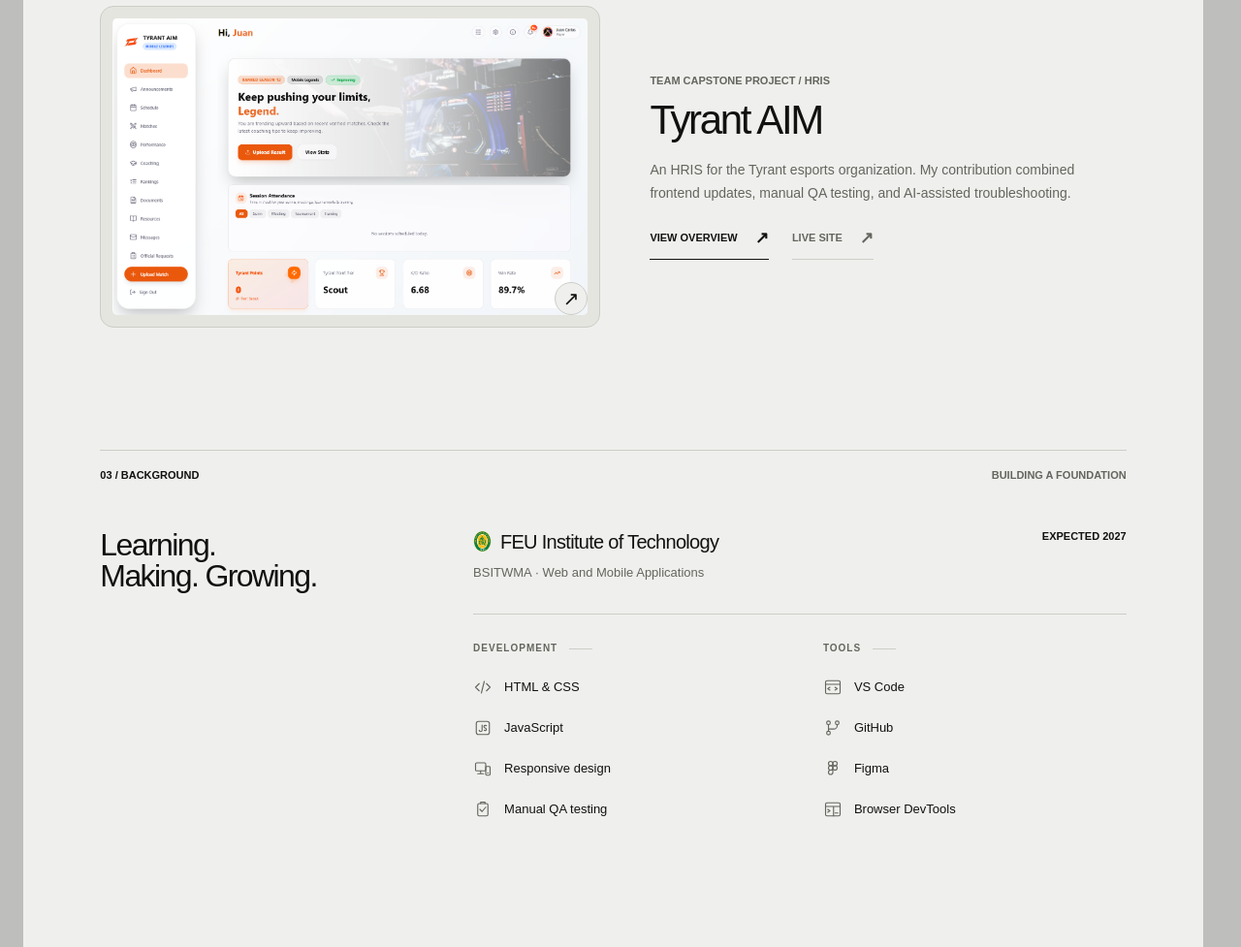
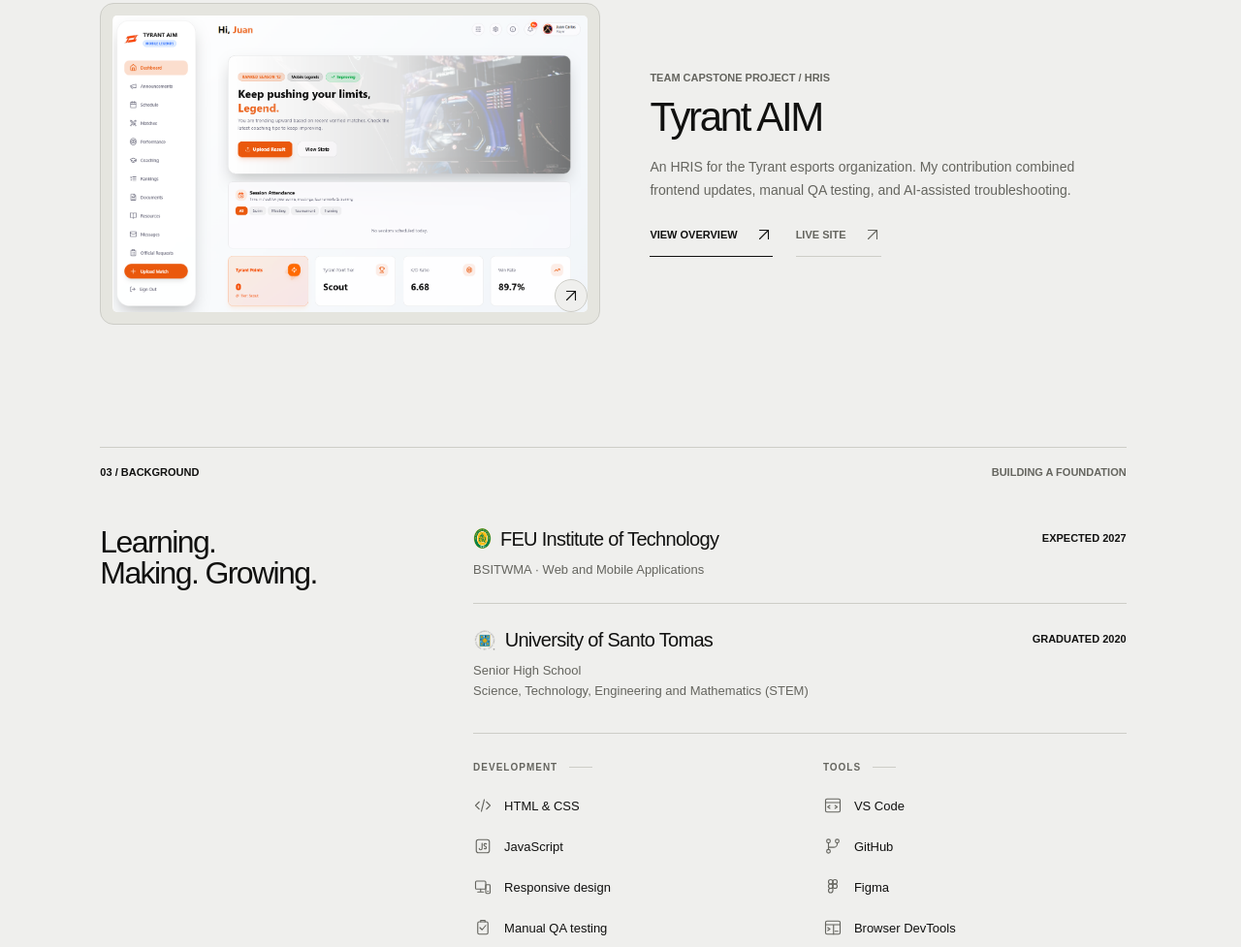
Before and after one commit to asapr4y/portfolio, a plain HTML site: page index.html in a window 1280 px wide. Shown: the part 2134-3111 px from the top of the page at 97% size. Drawn offline with Linux system fonts and the light colour scheme.

Commit message:
UI changes again

```diff
--- a/index.html
+++ b/index.html
@@ -5,7 +5,7 @@
   <meta name="viewport" content="width=device-width, initial-scale=1.0">
   <meta name="description" content="Raymond Talapian — aspiring tech professional interested in web development and quality assurance. Student at FEU Institute of Technology, Manila. Selected work and IT internship portfolio.">
   <meta name="theme-color" content="#efefed">
-  <title>Raymond Talapian | Aspiring Tech Professional</title>
+  <title>Raymond Talapian</title>
   <link rel="icon" href="favicon.ico" sizes="16x16 32x32 48x48">
   <link rel="icon" href="assets/favicon.svg" type="image/svg+xml" sizes="any">
   <script src="assets/intro.js"></script>
@@ -13,7 +13,7 @@
     :root { --paper: #efefed; --ink: #111110; --muted: #65655f; --line: #cdcdc7; --gutter: clamp(24px, 6.2vw, 88px); }
     * { box-sizing: border-box; }
     html { scroll-behavior: smooth; scroll-padding-top: 32px; scrollbar-gutter: stable; }
-    body { margin: 0; padding: 24px; background: #bebebc; color: var(--ink); font-family: Arial, Helvetica, sans-serif; -webkit-font-smoothing: antialiased; }
+    body { margin: 0; padding: 24px; background: var(--paper); color: var(--ink); font-family: Arial, Helvetica, sans-serif; -webkit-font-smoothing: antialiased; }
     ::selection { background: var(--ink); color: var(--paper); }
     a { color: inherit; text-decoration: none; }
     button { color: inherit; font: inherit; }
@@ -25,13 +25,13 @@
     .micro { font-size: 11px; font-weight: 600; line-height: 1.35; text-transform: uppercase; }
     .skip-link { position: absolute; top: -80px; left: 32px; padding: 12px 18px; background: var(--ink); color: white; z-index: 10; }
     .skip-link:focus { top: 32px; }
-    .site-intro { position: fixed; inset: 0; z-index: 100; display: grid; place-items: center; padding: 24px; overflow: hidden; visibility: hidden; background: var(--ink); color: var(--paper); pointer-events: none; }
+    .site-intro { position: fixed; inset: 0; z-index: 100; display: grid; place-items: center; padding: 24px; overflow: hidden; visibility: hidden; background: var(--paper); color: var(--ink); pointer-events: none; }
     .intro-identity { width: min(100%, 1100px); text-align: center; }
     .intro-mark { display: block; width: 32px; height: 32px; margin: 0 auto clamp(28px, 4vw, 48px); opacity: 0; }
     .intro-name { display: flex; justify-content: center; gap: .24em; margin: 0; font-size: clamp(28px, 7.5vw, 104px); font-weight: 400; letter-spacing: -.065em; line-height: 1.15; }
     .intro-line { display: block; overflow: hidden; padding: 0 .04em .08em; margin: 0 -.04em -.08em; }
     .intro-line > span { display: block; transform: translateY(115%); }
-    .intro-rule { width: 72px; height: 1px; margin: clamp(28px, 4vw, 48px) auto 0; background: #efefed65; transform: scaleX(0); }
+    .intro-rule { width: 72px; height: 1px; margin: clamp(28px, 4vw, 48px) auto 0; background: var(--line); transform: scaleX(0); }
     .intro-active .site-intro { visibility: visible; }
     .intro-active.intro-ready .site-intro { animation: intro-curtain 900ms 2800ms cubic-bezier(.76,0,.24,1) both; }
     .intro-ready .intro-identity { animation: intro-identity-out 500ms 2550ms ease-in both; }
@@ -44,6 +44,8 @@
     @keyframes intro-rule { to { transform: scaleX(1); } }
     @keyframes intro-identity-out { to { opacity: 0; transform: translateY(-12px); } }
     @keyframes intro-curtain { from { transform: translateY(0); } to { transform: translateY(-101%); visibility: hidden; } }
+    .icon-arrow { display: inline-block; flex-shrink: 0; width: 18px; height: 18px; fill: none; stroke: currentColor; stroke-width: 1.5; stroke-linecap: round; stroke-linejoin: round; vertical-align: middle; }
+    .footer .icon-arrow { width: 14px; height: 14px; }
     .header { display: flex; align-items: center; gap: 52px; min-height: 100px; }
     .brand { font-size: 13px; font-weight: 700; letter-spacing: -.035em; text-transform: uppercase; }
     .nav { display: flex; gap: 28px; }
@@ -103,7 +105,7 @@
     .statement .soft { color: var(--muted); }
     .about-details { display: grid; grid-template-columns: 1fr 1fr; gap: 36px; margin-top: 36px; font-size: 14px; line-height: 1.65; }
     .text-link { display: inline-flex; align-items: center; gap: 18px; margin-top: 22px; padding-bottom: 5px; border-bottom: 1px solid var(--ink); font-size: 11px; font-weight: 600; text-transform: uppercase; }
-    .text-link span { font-size: 17px; transition: transform 180ms; }
+    .text-link span { display: inline-flex; transition: transform 180ms; }
     .text-link:hover span { transform: translate(3px, -3px); }
     .section-heading { display: flex; align-items: baseline; justify-content: space-between; gap: 20px; padding-block: 32px 42px; }
     .section-heading h2 { font-size: clamp(40px, 6vw, 80px); line-height: .95; font-weight: 500; letter-spacing: -.065em; }
@@ -151,11 +153,14 @@
     .project-thumb span { font-size: 11px; font-weight: 500; line-height: 1.4; }
     .background-grid { display: grid; grid-template-columns: 1fr 2fr; gap: 48px; padding-top: 30px; }
     .background-grid h2 { font-size: 32px; font-weight: 500; line-height: 1; letter-spacing: -.05em; }
-    .education-row { display: flex; justify-content: space-between; gap: 30px; }
+    .education-list { display: grid; gap: 24px; }
+    .education-row { display: flex; flex-wrap: wrap; align-items: flex-start; justify-content: space-between; gap: 12px 24px; }
+    .education-row > div { flex: 1 1 260px; min-width: 0; }
+    .education-row + .education-row { padding-top: 24px; border-top: 1px solid var(--line); }
     .education-row h3 { display: flex; align-items: center; gap: 9px; font-size: 20px; font-weight: 500; letter-spacing: -.035em; line-height: 1.3; }
     .education-row .school-seal { width: auto; height: 1.15em; flex-shrink: 0; object-fit: contain; }
     .education-row p { margin-top: 9px; color: var(--muted); font-size: 13px; line-height: 1.6; }
-    .education-row .micro { white-space: nowrap; }
+    .education-row .micro { flex-shrink: 0; padding-top: 5px; white-space: nowrap; }
     .skills { display: grid; grid-template-columns: repeat(2, minmax(0, 1fr)); gap: clamp(28px, 4vw, 48px); margin-top: 32px; padding-top: 28px; border-top: 1px solid var(--line); }
     .skills h3 { display: flex; align-items: center; gap: 12px; margin-bottom: 16px; color: var(--muted); font-size: 10px; letter-spacing: .1em; }
     .skills h3::after { width: 24px; height: 1px; background: var(--line); content: ""; }
@@ -239,7 +244,8 @@
       .hero h1 { font-size: 10vw; }
       .hero-meta { font-size: 8px; gap: 12px; }
       .about-details { grid-template-columns: 1fr; gap: 18px; }
-      .education-row { flex-direction: column; }
+      .education-row { flex-direction: column; gap: 8px; }
+      .education-row > div { flex-basis: auto; }
       .skills { column-gap: 20px; row-gap: 28px; }
       .contact-main h2 { font-size: 13vw; }
     }
@@ -306,7 +312,7 @@
           <p class="section-note">A student, a curious builder, and a work in progress.</p>
           <div><p class="statement">I’m interested in web development and quality assurance. <span class="soft">Always learning. Finding better ways to build usable websites and make sure they work as intended.</span></p>
             <div class="about-details"><p>I'm Raymond, a BSITWMA student at FEU Institute of Technology in Manila. My focus is on thoughtful interfaces, responsive layouts, and the details that make a product easy to use.</p><p>I'm looking for an IT internship for the third term of 2027, where I can contribute, learn from a team, and turn classroom experience into practical work.</p></div>
-            <a class="text-link" href="mailto:raymond.talapian@gmail.com">Get in touch <span aria-hidden="true">↗</span></a>
+            <a class="text-link" href="mailto:raymond.talapian@gmail.com">Get in touch <span aria-hidden="true"><svg class="icon-arrow" viewBox="0 0 24 24" aria-hidden="true" focusable="false"><path d="M6 18 18 6M6 6h12v12"/></svg></span></a>
           </div>
         </div>
       </section>
@@ -316,15 +322,15 @@
         <article class="featured-project" aria-labelledby="tyrant-title">
           <button class="project-cover" type="button" data-project-open aria-haspopup="dialog" aria-controls="tyrant-dialog" aria-label="Open the Tyrant AIM project overview">
             <img src="assets/tyrant-aim/dashboard.png" alt="Tyrant AIM player dashboard" width="1383" height="865" loading="lazy" decoding="async">
-            <span class="project-image-arrow" aria-hidden="true">&#8599;</span>
+            <span class="project-image-arrow" aria-hidden="true"><svg class="icon-arrow" viewBox="0 0 24 24" aria-hidden="true" focusable="false"><path d="M6 18 18 6M6 6h12v12"/></svg></span>
           </button>
           <div class="project-summary">
             <p class="micro">Team capstone project / HRIS</p>
             <h3 id="tyrant-title">Tyrant AIM</h3>
             <p class="project-description">An HRIS for the Tyrant esports organization. My contribution combined frontend updates, manual QA testing, and AI-assisted troubleshooting.</p>
             <div class="project-actions">
-              <button class="text-link" type="button" data-project-open aria-haspopup="dialog" aria-controls="tyrant-dialog">View overview <span aria-hidden="true">&#8599;</span></button>
-              <a class="text-link project-live" href="https://tyrantaim.tech" target="_blank" rel="noopener noreferrer" aria-label="Visit Tyrant AIM (opens in a new tab)">Live site <span aria-hidden="true">&#8599;</span></a>
+              <button class="text-link" type="button" data-project-open aria-haspopup="dialog" aria-controls="tyrant-dialog">View overview <span aria-hidden="true"><svg class="icon-arrow" viewBox="0 0 24 24" aria-hidden="true" focusable="false"><path d="M6 18 18 6M6 6h12v12"/></svg></span></button>
+              <a class="text-link project-live" href="https://tyrantaim.tech" target="_blank" rel="noopener noreferrer" aria-label="Visit Tyrant AIM (opens in a new tab)">Live site <span aria-hidden="true"><svg class="icon-arrow" viewBox="0 0 24 24" aria-hidden="true" focusable="false"><path d="M6 18 18 6M6 6h12v12"/></svg></span></a>
             </div>
           </div>
         </article>
@@ -332,7 +338,18 @@
       <section class="section" id="education" aria-labelledby="education-title">
         <div class="section-top micro"><p>03 / Background</p><span>Building a foundation</span></div>
         <div class="background-grid"><h2 id="education-title">Learning.<br>Making. Growing.</h2>
-          <div><div class="education-row"><div><h3><img class="school-seal" src="assets/feu-tech-seal.png" width="286" height="349" alt="" loading="lazy" decoding="async"><span>FEU Institute of Technology</span></h3><p>BSITWMA · Web and Mobile Applications</p></div><span class="micro">Expected 2027</span></div>
+          <div>
+            <div class="education-list">
+              <div class="education-row"><div><h3><img class="school-seal" src="assets/feu-tech-seal.png" width="286" height="349" alt="" loading="lazy" decoding="async"><span>FEU Institute of Technology</span></h3><p>BSITWMA · Web and Mobile Applications</p></div><span class="micro">Expected 2027</span></div>
+              <div class="education-row">
+                <div>
+                  <!-- Seal source: https://www.ust.edu.ph/secgen/identity-guidelines/ -->
+                  <h3><img class="school-seal" src="assets/ust-seal.png" width="128" height="125" alt="" loading="lazy" decoding="async"><span>University of Santo Tomas</span></h3>
+                  <p>Senior High School<br>Science, Technology, Engineering and Mathematics (STEM)</p>
+                </div>
+                <span class="micro">Graduated 2020</span>
+              </div>
+            </div>
             <div class="skills" id="skills" aria-label="Skills and tools">
               <div>
                 <h3 class="micro">Development</h3>
@@ -376,7 +393,7 @@
         </div>
       </section>
     </main>
-    <footer class="footer inset"><p>© <span id="year">2026</span> Raymond Talapian</p><a class="micro" href="#top">Back to top <span aria-hidden="true">↑</span></a></footer>
+    <footer class="footer inset"><p>© <span id="year">2026</span> Raymond Talapian</p><a class="micro" href="#top">Back to top <span aria-hidden="true"><svg class="icon-arrow" viewBox="0 0 24 24" aria-hidden="true" focusable="false"><path d="M12 20V4m-6 6 6-6 6 6"/></svg></span></a></footer>
   </div>
   <dialog class="project-modal" id="tyrant-dialog" aria-labelledby="tyrant-modal-title" aria-describedby="tyrant-modal-summary">
     <header class="project-modal-header">
@@ -388,7 +405,7 @@
           <div class="project-gallery" aria-label="Tyrant AIM screenshots">
             <a class="project-gallery-image" id="tyrant-preview-link" href="assets/tyrant-aim/dashboard.png" target="_blank" rel="noopener noreferrer" aria-label="Open the Tyrant AIM dashboard screenshot at full size (opens in a new tab)">
               <img id="tyrant-preview" src="assets/tyrant-aim/dashboard.png" alt="Tyrant AIM player dashboard with session attendance, match upload, and performance statistics" width="1383" height="865" loading="lazy" decoding="async">
-              <span class="project-image-arrow" aria-hidden="true">↗</span>
+              <span class="project-image-arrow" aria-hidden="true"><svg class="icon-arrow" viewBox="0 0 24 24" aria-hidden="true" focusable="false"><path d="M6 18 18 6M6 6h12v12"/></svg></span>
             </a>
             <nav class="project-gallery-controls" aria-label="Choose a Tyrant AIM screenshot">
               <a class="project-thumb" href="assets/tyrant-aim/dashboard.png" aria-current="true" aria-controls="tyrant-preview" aria-label="Preview dashboard screenshot" data-title="dashboard" data-width="1383" data-height="865" data-alt="Tyrant AIM player dashboard with session attendance, match upload, and performance statistics">
@@ -405,7 +422,7 @@
     </div>
     <footer class="project-modal-footer">
       <span class="micro">Team capstone project</span>
-      <a class="text-link" href="https://tyrantaim.tech" target="_blank" rel="noopener noreferrer" aria-label="Visit Tyrant AIM (opens in a new tab)">View live project <span aria-hidden="true">&#8599;</span></a>
+      <a class="text-link" href="https://tyrantaim.tech" target="_blank" rel="noopener noreferrer" aria-label="Visit Tyrant AIM (opens in a new tab)">View live project <span aria-hidden="true"><svg class="icon-arrow" viewBox="0 0 24 24" aria-hidden="true" focusable="false"><path d="M6 18 18 6M6 6h12v12"/></svg></span></a>
     </footer>
   </dialog>
   <div class="copy-status" role="status" aria-live="polite"></div>
```
Also changed, not shown: assets/ust-seal.png (added).
